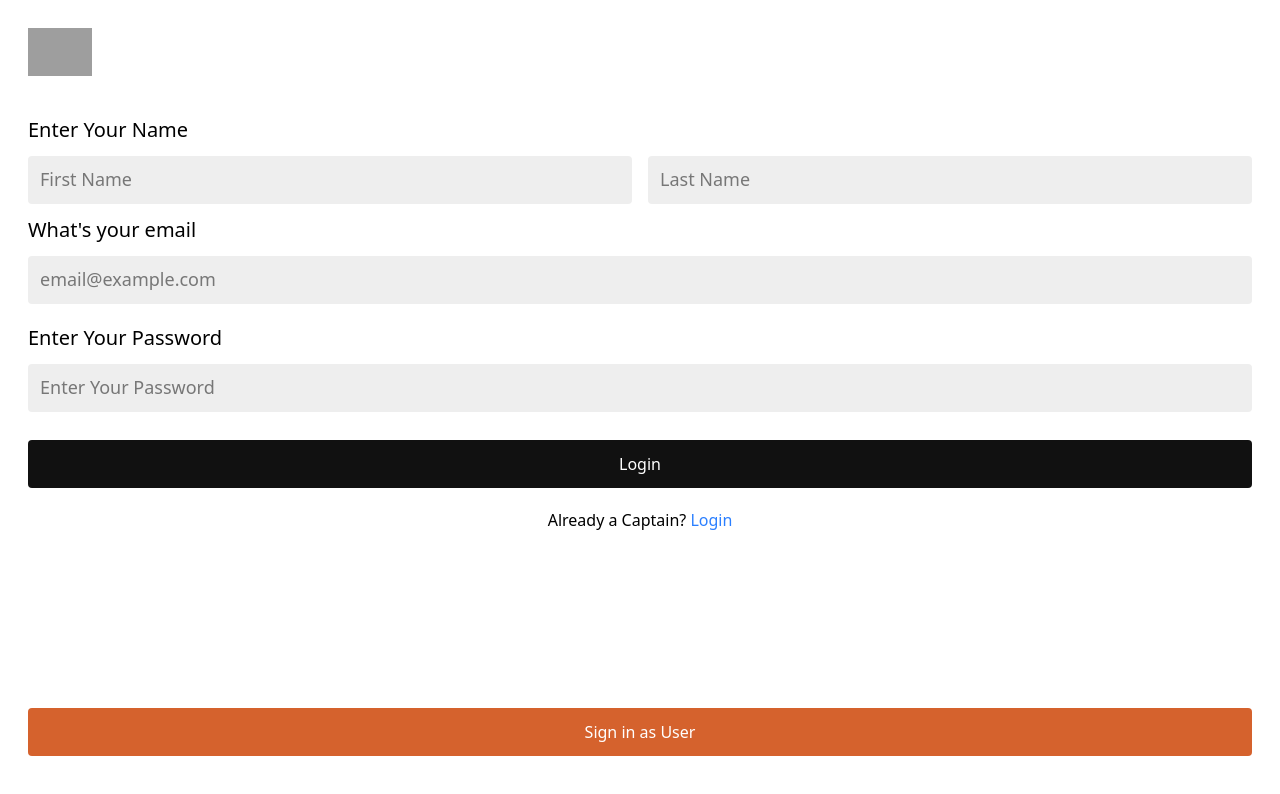
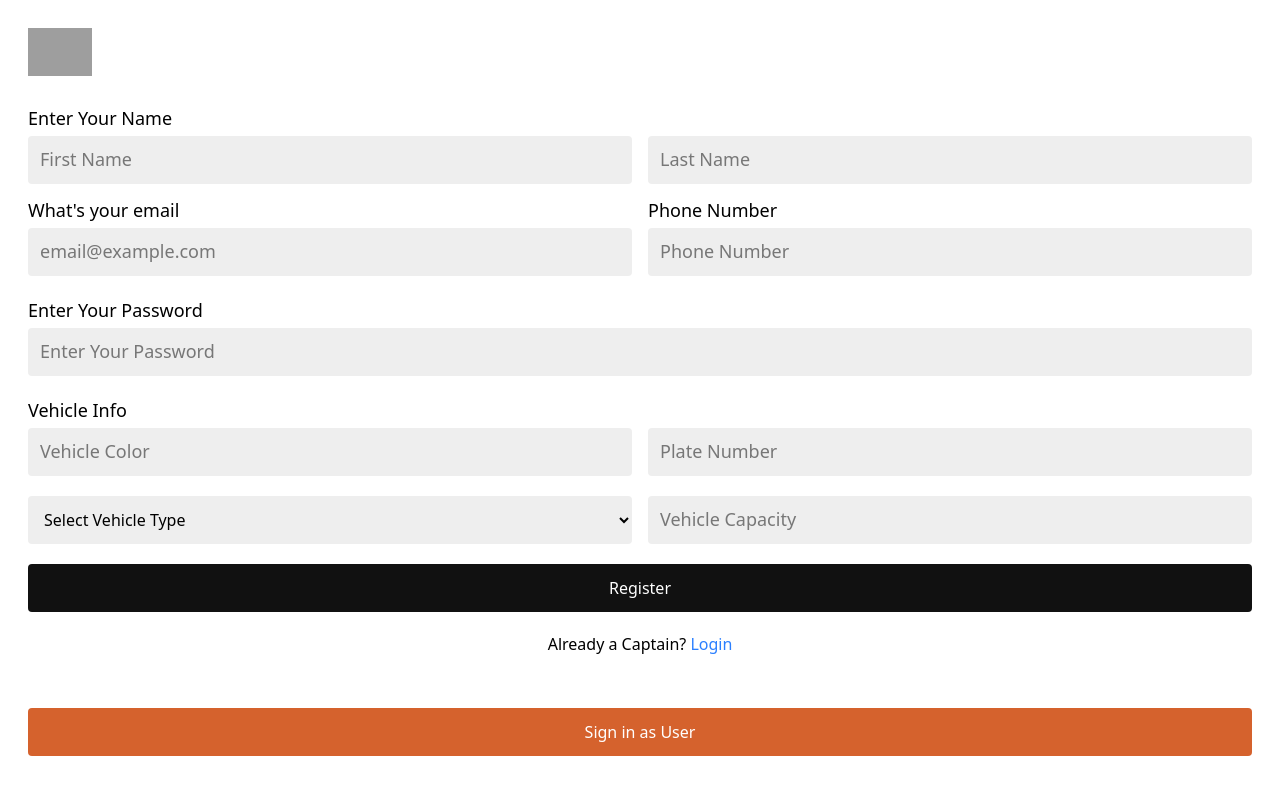
Before and after one commit to Adityab1179/Uber-Clone, a React (Vite) app in the folder FrontEnd/: page /captain-signup in a window 1280 px wide. Shown: the top 794 px of the page. Built offline with nearby package versions, Linux system fonts and the light colour scheme; grey boxes are pictures that could not be loaded.

Commit message:
redesiging captain registration form and some minor fiixes

```diff
--- a/FrontEnd/src/App.jsx
+++ b/FrontEnd/src/App.jsx
@@ -51,7 +51,7 @@ const appRouter = createBrowserRouter([
       },
       {
         path:"/logout",
-        element:(<UserProtectedWrapper><UserLogout/></UserProtectedWrapper>)
+        element:(<UserLogout/>)
       }
     ],
   },
--- a/FrontEnd/src/components/CaptainLogin.jsx
+++ b/FrontEnd/src/components/CaptainLogin.jsx
@@ -1,7 +1,8 @@
 import React,{useState} from "react";
-import { Link } from "react-router-dom";
+import { Link,useNavigate } from "react-router-dom";
 
 const CaptainLogin = () => {
+  const navigate=useNavigate()
   const [formData, setFormData] = useState({
     email: "",
     password: "",
--- a/FrontEnd/src/components/CaptainRegister.jsx
+++ b/FrontEnd/src/components/CaptainRegister.jsx
@@ -1,10 +1,17 @@
-import React,{useState} from 'react'
-import { Link } from 'react-router-dom';
+import React, { useState } from "react";
+import { Link } from "react-router-dom";
 
 function CaptainRegister() {
   const [formData, setFormData] = useState({
+    firstName: "",
+    lastName: "",
     email: "",
     password: "",
+    number: "",
+    color: "",
+    plateNumber: "",
+    vehicleType: "",
+    capacity: "",
   });
   const handleFormData = (e) => {
     setFormData((prevdata) => ({
@@ -14,7 +21,7 @@ function CaptainRegister() {
   };
   const handleFormSubmit = async (e) => {
     e.preventDefault();
-      const response = await fetch("http://localhost:4000/captains/login", {
+    const response = await fetch("http://localhost:4000/captains/register", {
       method: "POST",
       headers: {
         "Content-type": "application/json",
@@ -28,7 +35,7 @@ function CaptainRegister() {
     <div className="h-screen flex flex-col justify-between p-7">
       <div>
         <img
-          className="w-16 mb-10"
+          className="w-16 mb-7"
           src="https://upload.wikimedia.org/wikipedia/commons/c/cc/Uber_logo_2018.png"
           alt="Logo"
         />
@@ -37,7 +44,7 @@ function CaptainRegister() {
             handleFormSubmit(e);
           }}
         >
-          <h3 className="text-xl font-medium mb-3">Enter Your Name</h3>
+          <h3 className="text-lg font-medium mb-1">Enter Your Name</h3>
           <div className="flex gap-4">
             <input
               value={formData.firstName}
@@ -58,7 +65,9 @@ function CaptainRegister() {
               required
             />
           </div>
-          <h3 className="text-xl font-medium mb-3">What's your email</h3>
+          <div className="flex gap-4">
+            <div className="w-full">
+          <h3 className="text-lg font-medium mb-1">What's your email</h3>
           <input
             value={formData.email}
             className="w-full placeholder:text-lg bg-[#eeeeee] py-3 px-3 mb-5 rounded"
@@ -68,9 +77,24 @@ function CaptainRegister() {
             name="email"
             required
           />
-          <h3 className="text-xl font-medium mb-3">Enter Your Password</h3>
+          </div>
+          <div className="w-full">
+          <h3 className="text-lg font-medium mb-1">Phone Number</h3>
           <input
-            className="w-full placeholder:text-lg bg-[#eeeeee] py-3 px-3 mb-7 rounded"
+            value={formData.number}
+            className="w-full placeholder:text-lg bg-[#eeeeee] py-3 px-3 mb-5 rounded"
+            type="text"
+            placeholder="Phone Number"
+            onChange={handleFormData}
+            name="number"
+            required
+
+          />
+          </div>
+          </div>
+          <h3 className="text-lg font-medium mb-1">Enter Your Password</h3>
+          <input
+            className="w-full placeholder:text-lg bg-[#eeeeee] py-3 px-3 mb-5 rounded"
             type="password"
             placeholder="Enter Your Password"
             name="password"
@@ -79,8 +103,55 @@ function CaptainRegister() {
             required
           />
 
+
+          <h3 className="text-lg font-medium mb-1">Vehicle Info</h3>
+          <div className="flex gap-4">
+          <input
+            value={formData.color}
+            className="w-full placeholder:text-lg bg-[#eeeeee] py-3 px-3 mb-5 rounded"
+            type="text"
+            placeholder="Vehicle Color"
+            onChange={handleFormData}
+            name="color"
+            required
+          />
+          <input
+            value={formData.plateNumber}
+            className="w-full placeholder:text-lg bg-[#eeeeee] py-3 px-3 mb-5 rounded"
+            type="text"
+            placeholder="Plate Number"
+            onChange={handleFormData}
+            name="plateNumber"
+            required
+          />
+          </div>
+          <div className="flex gap-4">
+          <select
+            value={formData.vehicleType}
+            className="w-full placeholder:text-lg bg-[#eeeeee] py-3 px-3 mb-5 rounded overflow-hidden"
+            onChange={handleFormData}
+            name="vehicleType"
+            required
+          >
+            <option value="" disabled>
+              Select Vehicle Type
+            </option>
+            <option value="car">Car</option>
+            <option value="bike">Bike</option>
+            <option value="auto">Auto</option>
+          </select>
+          <input
+            value={formData.capacity}
+            className="w-full placeholder:text-lg bg-[#eeeeee] py-3 px-3 mb-5 rounded"
+            type="number"
+            placeholder="Vehicle Capacity"
+            onChange={handleFormData}
+            name="capacity"
+            required
+          />
+          </div>
           <button className="w-full text-center font-medium bg-[#111] text-white px-4 py-3 rounded mb-5">
-            Login
+            Register
           </button>
         </form>
         <p className="text-center">
@@ -93,13 +164,13 @@ function CaptainRegister() {
       <div>
         <Link
           to={"/login"}
-          className="w-full  block text-center font-medium bg-[#d5622d] text-white px-4 py-3 rounded mb-4"
+          className="w-full block text-center font-medium bg-[#d5622d] text-white px-4 py-3 rounded mb-4"
         >
           Sign in as User
         </Link>
       </div>
     </div>
-  )
+  );
 }
 
-export default CaptainRegister
+export default CaptainRegister;
--- a/FrontEnd/src/components/UserLogout.jsx
+++ b/FrontEnd/src/components/UserLogout.jsx
@@ -3,27 +3,38 @@ import { useNavigate } from "react-router-dom";
 
 const UserLogout = () => {
   const navigate = useNavigate();
+
   useEffect(() => {
+    const logout = async () => {
+      try {
+        const token = localStorage.getItem("token");
 
-    const logout = async () => {
-      const token = localStorage.getItem("token");
         const response = await fetch(
           `${import.meta.env.VITE_base_Url}/users/logout`,
           {
-            headers:{
-                Authorization:`Bearer ${token}`
-            }
+            method: "GET",
+            headers: {
+              Authorization: `Bearer ${token}`,
+            },
           }
         );
-      const data = await response.json();
+
         if (response.ok) {
           localStorage.removeItem("token");
           navigate("/login");
+        } else {
+          const errorData = await response.json();
+          console.error("Logout failed:", errorData.message);
+        }
+      } catch (error) {
+        console.error("Logout error:", error.message);
       }
     };
+
     logout();
-  }, []);
-  return <div>UserLogout</div>;
+  }, [navigate]);
+
+  return <div>Logging you out...</div>;
 };
 
 export default UserLogout;
--- a/FrontEnd/src/components/UserProtectedWrapper.jsx
+++ b/FrontEnd/src/components/UserProtectedWrapper.jsx
@@ -1,18 +1,23 @@
-import React,{useContext} from 'react'
-import { useNavigate } from 'react-router-dom'
-import { UserContextData } from '../context/UserContext'
+import React, { useEffect, useState } from 'react';
+import { useNavigate } from 'react-router-dom';
 
-const UserProtectedWrapper = ({children}) => {
-const token=localStorage.getItem('token')
-console.log(token)
-const navigate=useNavigate()
-if(!token){
-    navigate("/login")
-}
+const UserProtectedWrapper = ({ children }) => {
+  const [isAuthenticated, setIsAuthenticated] = useState(true);
+  const navigate = useNavigate();
 
-  return (
-    <>{children}</>
-  )
-}
+  useEffect(() => {
+    const token = localStorage.getItem('token');
+    if (!token) {
+      setIsAuthenticated(false);
+      navigate('/login');
+    }
+  }, [navigate]);
 
-export default UserProtectedWrapper
+  if (!isAuthenticated) {
+    return null;
+  }
+
+  return <>{children}</>;
+};
+
+export default UserProtectedWrapper;
--- /dev/null
+++ b/FrontEnd/src/context/CaptainContext.jsx
@@ -0,0 +1,27 @@
+import React, { createContext,useState } from 'react'
+
+export const CaptainContextData=createContext()
+const CaptainContext = ({children}) => {
+    const [captainData,setCaptainData]=useState()
+    const [isLoading,setIsLoading]=useState();
+    const[error,setError]=useState();
+    const updateCaptain=(captainData)=>{
+        setCaptainData(captainData)
+    }
+    const value={
+        captainData,
+        setCaptainData,
+        isLoading,
+        setIsLoading,
+        error,
+        setError,
+        updateCaptain
+    }
+  return (
+    <CaptainContextData.Provider value={value}>
+        <div>{children}</div>
+    </CaptainContextData.Provider>
+  )
+}
+
+export default CaptainContext
--- a/FrontEnd/src/main.jsx
+++ b/FrontEnd/src/main.jsx
@@ -1,15 +1,17 @@
-import { StrictMode } from 'react'
-import { createRoot } from 'react-dom/client'
-import {BrowserRouter} from "react-router-dom"
-import './index.css'
-import App from './App.jsx'
-import UserContext from './context/UserContext.jsx'
+import { StrictMode } from "react";
+import { createRoot } from "react-dom/client";
+import { BrowserRouter } from "react-router-dom";
+import "./index.css";
+import App from "./App.jsx";
+import UserContext from "./context/UserContext.jsx";
+import CaptainContext from "./context/CaptainContext.jsx";
 
-createRoot(document.getElementById('root')).render(
+createRoot(document.getElementById("root")).render(
   <StrictMode>
-    <UserContext>
-    <App />
-    </UserContext>
-
-  </StrictMode>,
-)
+    <CaptainContext>
+      <UserContext>
+        <App />
+      </UserContext>
+    </CaptainContext>
+  </StrictMode>
+);
```
Also changed, not shown: 2 other files (tests, documents, lock files or other folders). Lines whose indentation alone changed are shown as unchanged.
